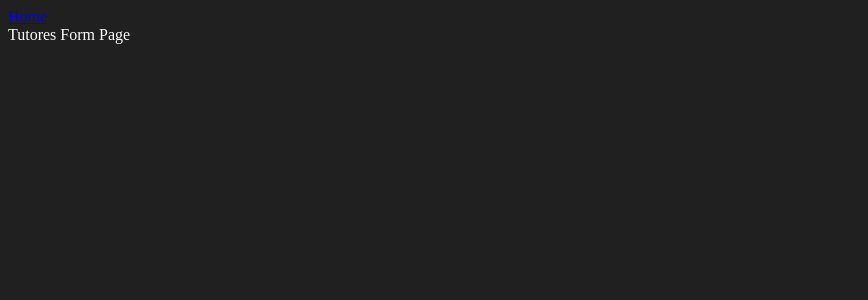
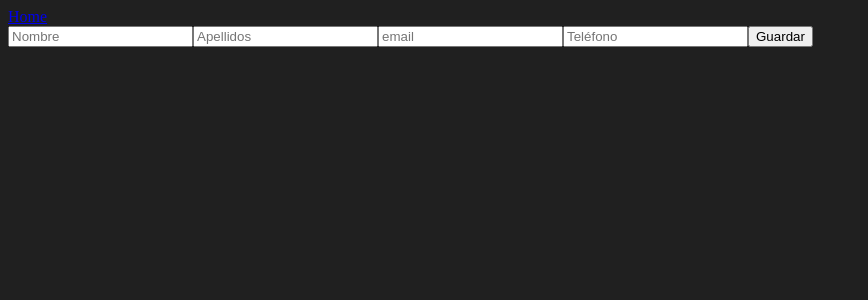
Before and after one commit to EurusTrick/Inscripciones, a React (Vite) app in the folder Client/: page /tutores-create in a window 1280 px wide. Shown: the top 300 px of the page, without its empty margins (0-868 px from the left). Built offline with nearby package versions, Linux system fonts and the light colour scheme.

Commit message:
Create Tutor

```diff
--- a/Client/src/api/alumnos.api.js
+++ b/Client/src/api/alumnos.api.js
@@ -18,3 +18,4 @@ const tutoresApi = axios.create({
 });
 
 export const getAllTutores = () => tutoresApi.get('/');
+export const createTutor = (data) => tutoresApi.post('/', data);
--- a/Client/src/pages/TutoresFormPage.jsx
+++ b/Client/src/pages/TutoresFormPage.jsx
@@ -1,7 +1,28 @@
+import { useForm } from "react-hook-form"
+import { createTutor } from "../api/alumnos.api";
+import { useNavigate } from "react-router-dom";
+
 export function TutoresFormPage() {
-    return (
-        <div>
-        Tutores Form Page
-        </div>
-    )
+  const { register, handleSubmit, formState:{errors} } = useForm();
+  const navigate = useNavigate();
+
+  const onSubmit = handleSubmit(async data => {
+   const res = await createTutor(data);
+   navigate("/tutores");
+  });
+
+  return (
+    <div>
+        <form onSubmit={onSubmit}>
+            <input type="text" placeholder="Nombre" {...register("nombre", { required: true })} />
+            {errors.nombre && <span>Este campo es requerido</span>}
+            <input type="text" placeholder="Apellidos" {...register("apellidos", { required: true })} />
+            {errors.apellidos && <span>Este campo es requerido</span>}
+            <input type="text" placeholder="email" {...register("email", { required: true })} />
+            {errors.email && <span>Este campo es requerido</span>}
+            <input type="tel" placeholder="Teléfono" {...register("telefono", { required: true })} />
+            <button>Guardar</button>
+        </form>
+    </div>
+    );
 }
```
Also changed, not shown: 1 other file (tests, documents, lock files or other folders).
